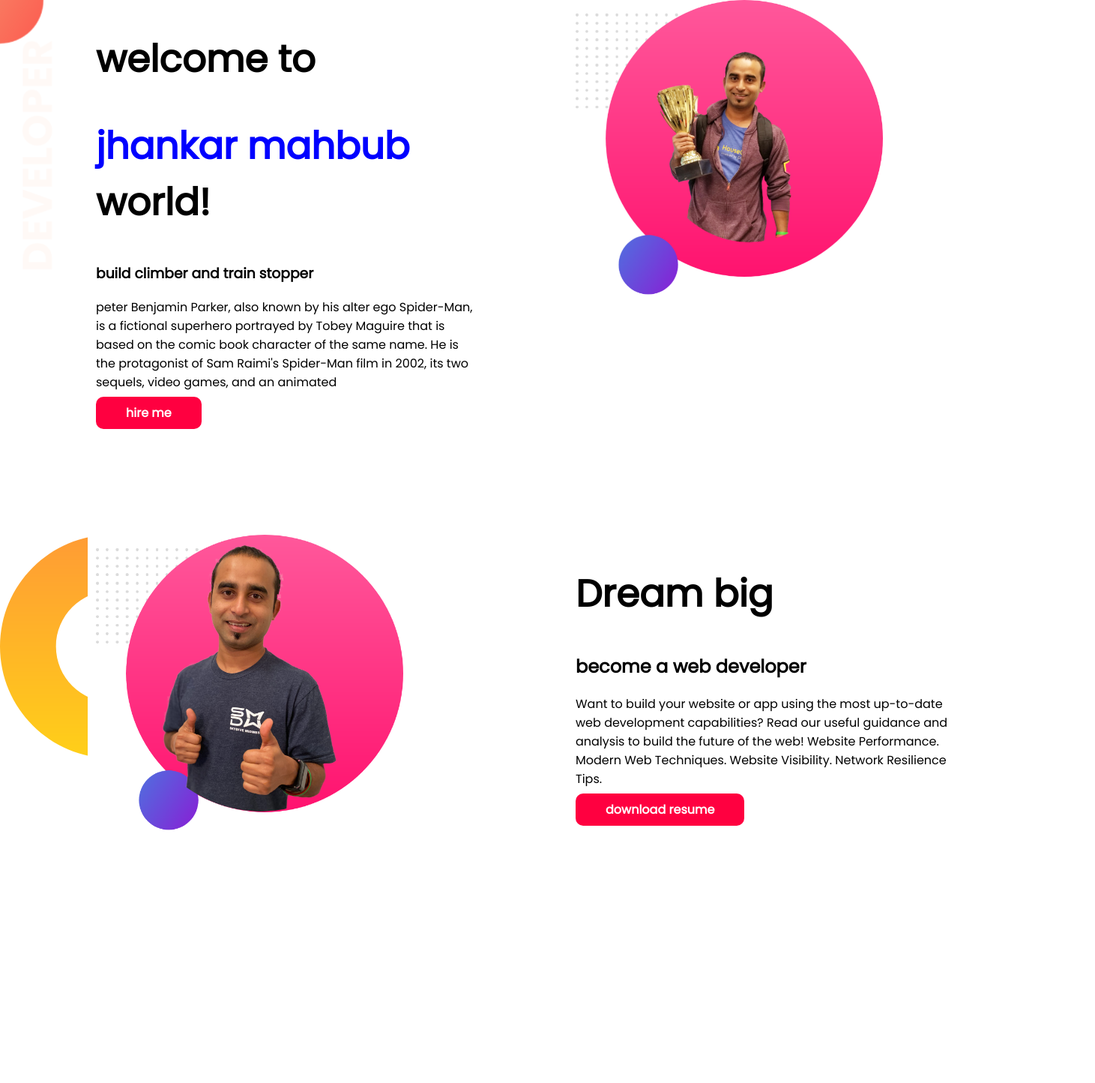
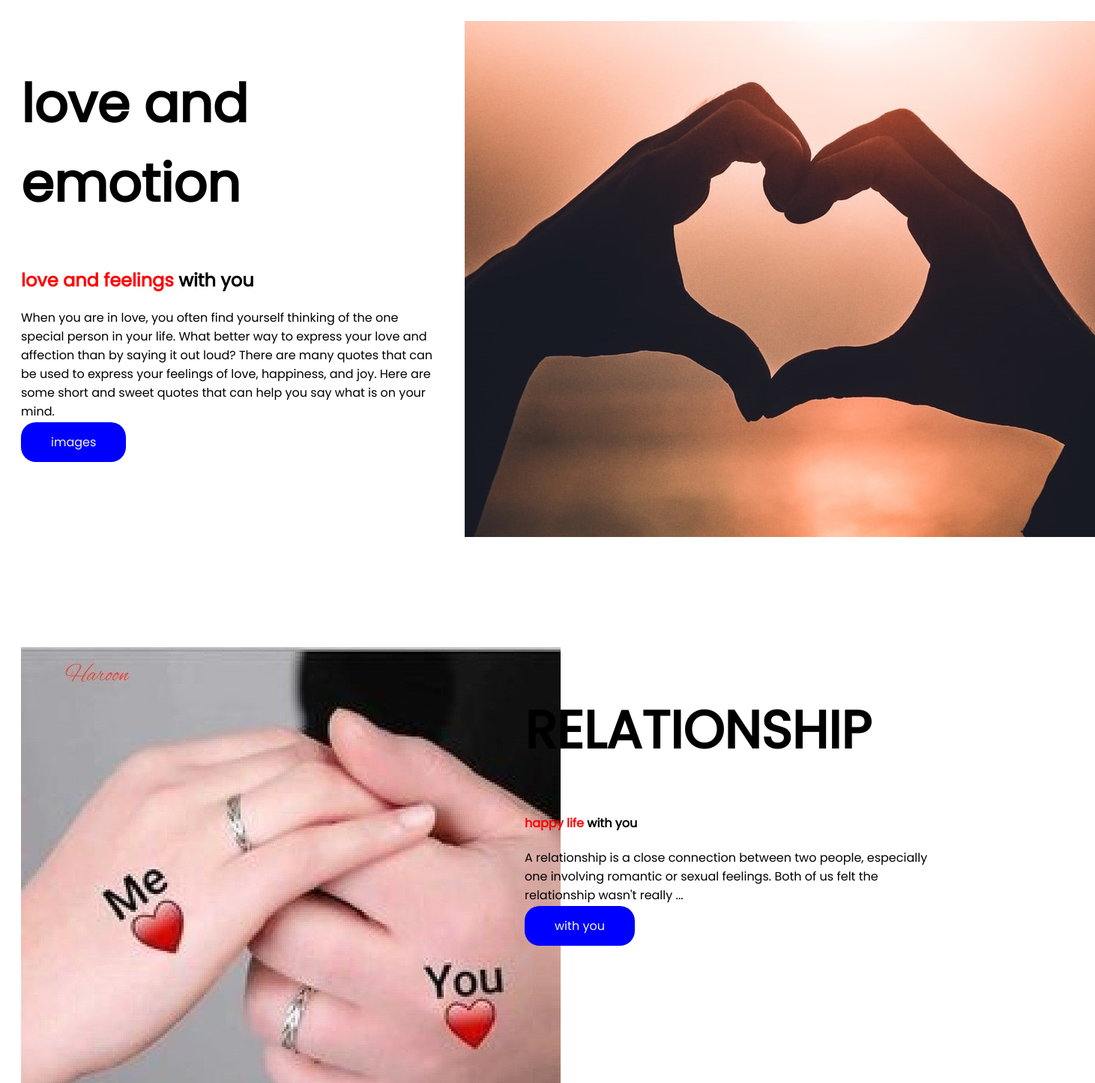
Before and after one commit to OnirbanMohii/developer-porfolio, a plain HTML site: page index.html in a window 1280 px wide. Shown: the top 1444 px of the page at 75% size, 1461 px wide, since content can reach past the window. Before the commit the page ends 1264 px from the top, so only its background shows below. Drawn offline with Linux system fonts and the light colour scheme.

Commit message:
first commit

```diff
--- a/index.html
+++ b/index.html
@@ -5,7 +5,7 @@
     <meta charset="UTF-8">
     <meta http-equiv="X-UA-Compatible" content="IE=edge">
     <meta name="viewport" content="width=device-width, initial-scale=1.0">
-    <title> hejera portfolio</title>
+    <title>love</title>
     <link rel="preconnect" href="https://fonts.googleapis.com">
     <link rel="preconnect" href="https://fonts.gstatic.com" crossorigin>
     <link href="https://fonts.googleapis.com/css2?family=Poppins&display=swap" rel="stylesheet">
@@ -13,33 +13,48 @@
 </head>
 
 <body>
-    <section class="top-banner">
-        <div class="haif-width">
-            <h1>welcome to</h1>
-            <h1><span class="orange-color"> jhankar mahbub</span> world!</h1>
-            <h3>build climber and train stopper</h3>
-            <p>peter Benjamin Parker, also known by his alter ego Spider-Man, is a fictional superhero portrayed by
-                Tobey Maguire that is based on the comic book character of the same name. He is the protagonist of Sam
-                Raimi's Spider-Man film in 2002, its two sequels, video games, and an animated</p>
-            <a class="link-button" target="_blank" href="https://github.com/ProgrammingHero1"> hire me</a>
+    <section>
+        <div class="px">
+            <h1>love and emotion</h1>
+            <h2><span class="color">love and feelings</span> with you</h2>
+
+
+            <p>When you are in love, you often find yourself thinking of the one special person in your life. What
+                better way to express your love and affection than by saying it out loud? There are many quotes that can
+                be used to express your feelings of love, happiness, and joy. Here are some short and sweet quotes that
+                can help you say what is on your mind.
+
+            </p>
+            <a target="_blank" class="button"
+                href="https://www.google.com/search?q=love&rlz=1C1BNSD_enBD957BD957&oq=love&aqs=chrome.0.69i59j46i67i433j69i59l2j0i67j69i60j69i61l2.3525j0j7&sourceid=chrome&ie=UTF-8">images
+            </a>
         </div>
-        <div class="haif-width">
-            <img src="images/jhankar mahbub with.png" alt="">
+        <div class="px">
+            <img src="images/love.png" alt="">
+        </div>
+
+
+
+
+    </section>
+
+
+    <section>
+        <div class="px">
+            <img src="images/with.png" alt="">
+        </div>
+        <div class="px">
+            <h1>RELATIONSHIP</h1>
+            <h4> <span class="color">happy life</span> with you </h4>
+            <p>A relationship is a close connection between two people, especially one involving romantic or sexual
+                feelings. Both of us felt the relationship wasn't really ...
+            </p>
+            <a class="button" target="_blank"
+                href="https://www.google.com/search?q=relationship+images&rlz=1C1BNSD_enBD957BD957&sxsrf=ALiCzsbV6r9kxiDL62-VBj2tTaxqCO7RXw:1662390146827&source=lnms&tbm=isch&sa=X&ved=2ahUKEwjG0bfx9f35AhUl1zgGHe2WCMkQ_AUoAXoECAEQAw&biw=768&bih=735&dpr=1.25">with
+                you</a>
         </div>
     </section>
-    <section class="babu">
-        <div class="haif-width">
-            <img src="images/jhankar2.png" alt="">
-        </div>
-        <div class="haif-width">
-            <h1>Dream big</h1>
-            <h2>become a web developer</h2>
-            <p>Want to build your website or app using the most up-to-date web development capabilities? Read our useful
-                guidance and analysis to build the future of the web! Website Performance. Modern Web Techniques.
-                Website Visibility. Network Resilience Tips.</p>
-            <a class="link-button" target="blank" href="">download resume</a>
-        </div>
-    </section>
+
 </body>
 
 </html>
--- a/style.css
+++ b/style.css
@@ -1,46 +1,40 @@
+h1 {
+    font-size: 70px;
+}
+
+.color {
+    color: red;
+}
+
 body {
     font-family: 'Poppins', sans-serif;
-    margin: 0;
-}
-
-h1 {
-    font-size: 50px;
-}
-
-.orange-color {
-    color: blue;
 }
 
 section {
     display: flex;
-    margin-bottom: 150px;
+    margin-bottom: 100px;
 }
 
-.haif-width {
+.px {
     width: 50%;
-    padding-left: 10%;
+    padding: 20px;
+}
+
+.px image {
+
+    padding: 100px 80px;
 
 }
 
-.haif-width img {
-    width: 80%;
+.button {
+    text-decoration: none;
+    background-color: blue;
+    border-radius: 20px;
+    color: beige;
+    font-size: 200;
+    padding: 15px 40px;
 }
 
-.link-button {
-    text-decoration: none;
-    background-color: rgb(255, 0, 64);
-    color: white;
-    font-weight: 700;
-    padding: 10px 40px;
-    border-radius: 10px;
+p {
+    right: ;
 }
-
-.top-banner {
-    background-image: url(images/top-banner.png);
-    background-repeat: no-repeat;
-}
-
-.babu {
-    background-image: url(images/dream-bg.png);
-    background-repeat: no-repeat;
-}
```
Also changed, not shown: Untitled-1.html (deleted, +0 -12 lines), images/girls and boys.png.webp (added), images/love.png (added), images/pexels-photo-1767434 (2).jpeg (added), images/with.png (added), 1 other file.
